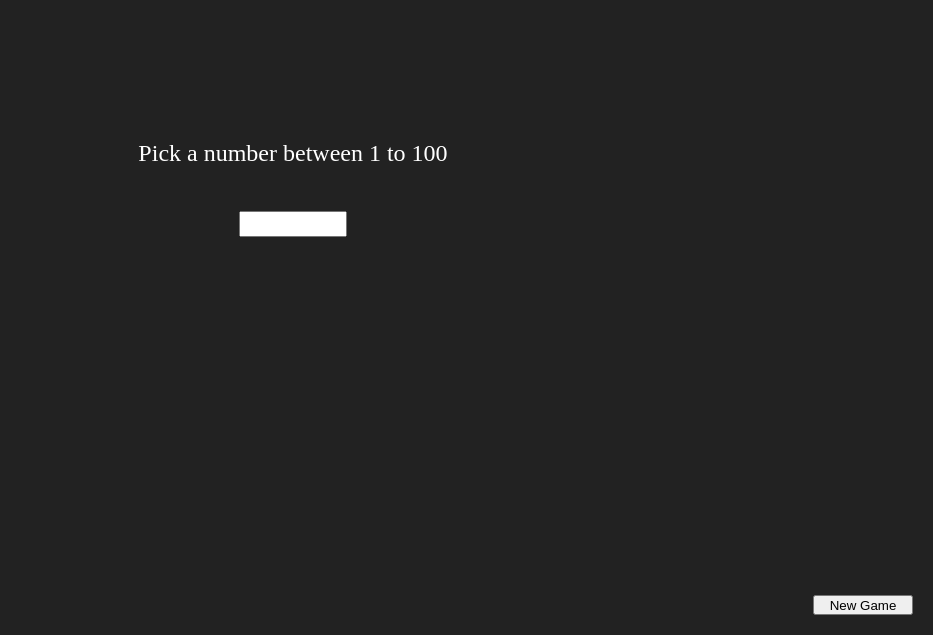
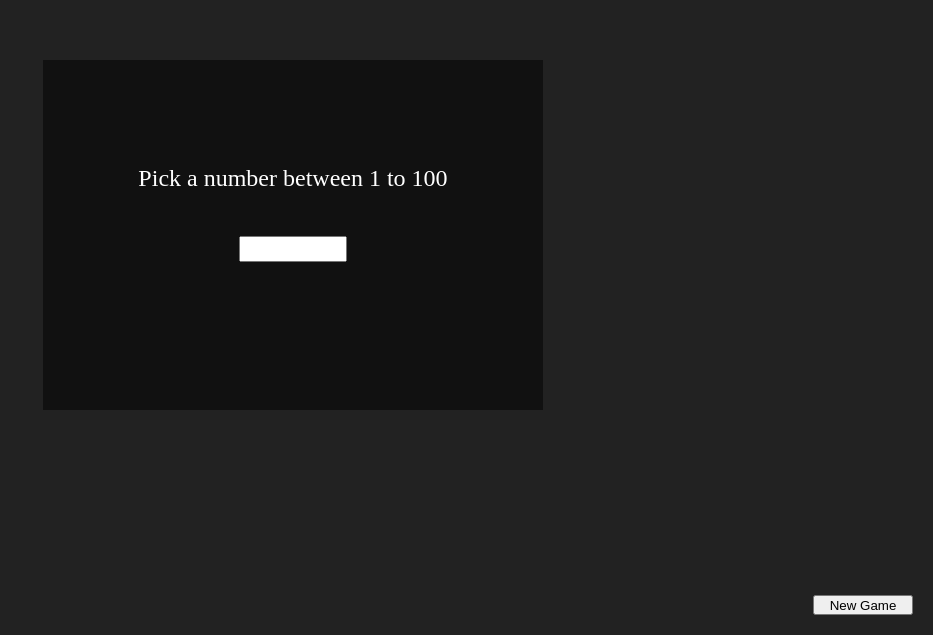
Before and after one commit to anshing97/HotAndCold, a plain HTML site: page index.html in a window 1280 px wide. Shown: the part 165-800 px from the top of the page, without its empty margins (347-1280 px from the left). Drawn offline with Linux system fonts and the light colour scheme.

Commit message:
trying box animation

```diff
--- a/css/main.css
+++ b/css/main.css
@@ -6,21 +6,91 @@ body {
   background-color: #222;
   color: white;
   height: 100%;
+
+  min-width: 900px;
+  min-height: 600px;
 }
 
 #color-box {
-
-  margin: 0 auto;
+  min-height: 350px;
+  min-width: 500px;
+  background-color: #111;
   position: relative;
 
   -webkit-transition: all 0.5s ease-out;
      -moz-transition: all 0.5s ease-out;
        -o-transition: all 0.5s ease-out;
           transition: all 0.5s ease-out;
+}
 
-  background-color: #000;
+/* This parent can be any width and height */
+.block {
+  text-align: center;
+  width: 100%;
+  height: 100%;
+
+  position: relative;
+}
+
+/* The ghost, nudged to maintain perfect centering */
+.block:before {
+  content: '';
+  display: inline-block;
+  height: 100%;
+  vertical-align: middle;
+  margin-right: -0.25em; /* Adjusts for spacing */
+}
+
+/* The element to be centered, can
+   also be of any width and height */
+.centered {
+  display: inline-block;
+  vertical-align: middle;
+  width: 300px;
+}
+
+#game {
+  height: 150px;
+  width: 450px;
+
+  margin: auto;
+
+  font-size: 24px;
+  text-align: center;
+
+  position: absolute;
+  top: 0; left: 0; bottom: 0; right: 0;
+}
+
+h1 {
+  margin: 0 10px 0 10px;
+  line-height: 36px;
 
 }
+
+input {
+  width: 100px;
+  height: 20px;
+
+  display: block;
+  margin: 40px auto 40px auto;
+  text-align: center;
+
+}
+
+*:focus{
+  outline: 0;
+}
+
+button {
+  width: 100px;
+  height: 20px;
+
+  position: absolute;
+  bottom: 20px;
+  right: 20px;
+}
+/*
 
 #game {
   height: 200px;
@@ -63,3 +133,4 @@ button {
   position: absolute;
   top: 0; left: 0; bottom: 0; right: 0;
 }
+*/
--- a/index.html
+++ b/index.html
@@ -6,9 +6,11 @@
   <link rel="stylesheet" type="text/css" href="css/main.css">
 </head>
 <body>
-  <div id="color-box">
+  <div class="block">
+    <div id="color-box" class="centered">
+    </div>
   </div>
-  <div id="game" class="absolute-centered">
+  <div id="game">
     <h1>Pick a number between 1 to 100</h1>
     <input type="text" name="number" maxlength="3">
   </div>
--- a/js/app.js
+++ b/js/app.js
@@ -40,8 +40,7 @@ function Game () {
 
     $('#color-box').height('0%');
     $('#color-box').width('0%');
-    $("#color-box").css('top','50%');
-    $("#color-box").fadeTo(0,0.25);
+    $('#color-box').css('background-color','#111');
 
     // get a new target num for the game
     this.target_num = this.generate_random_number(MAX)
@@ -65,8 +64,6 @@ function Game () {
     // calculate a percentage for the frame
     $('#color-box').height( new_percentage + '%');
     $('#color-box').width( new_percentage + '%');
-    $('#color-box').css('top', ( 100 - new_percentage ) / 2 + '%');
-    $('#color-box').fadeTo(0.25,1.0);
   }
 
   // pick a random message
@@ -98,7 +95,6 @@ function Game () {
     $('#color-box ').css('background-color','#23B94D');
     $('#color-box ').height('100%');
     $('#color-box ').width('100%');
-    $("#color-box").css('top','0%');
   }
 
   this.game_hotter = function () {
```
